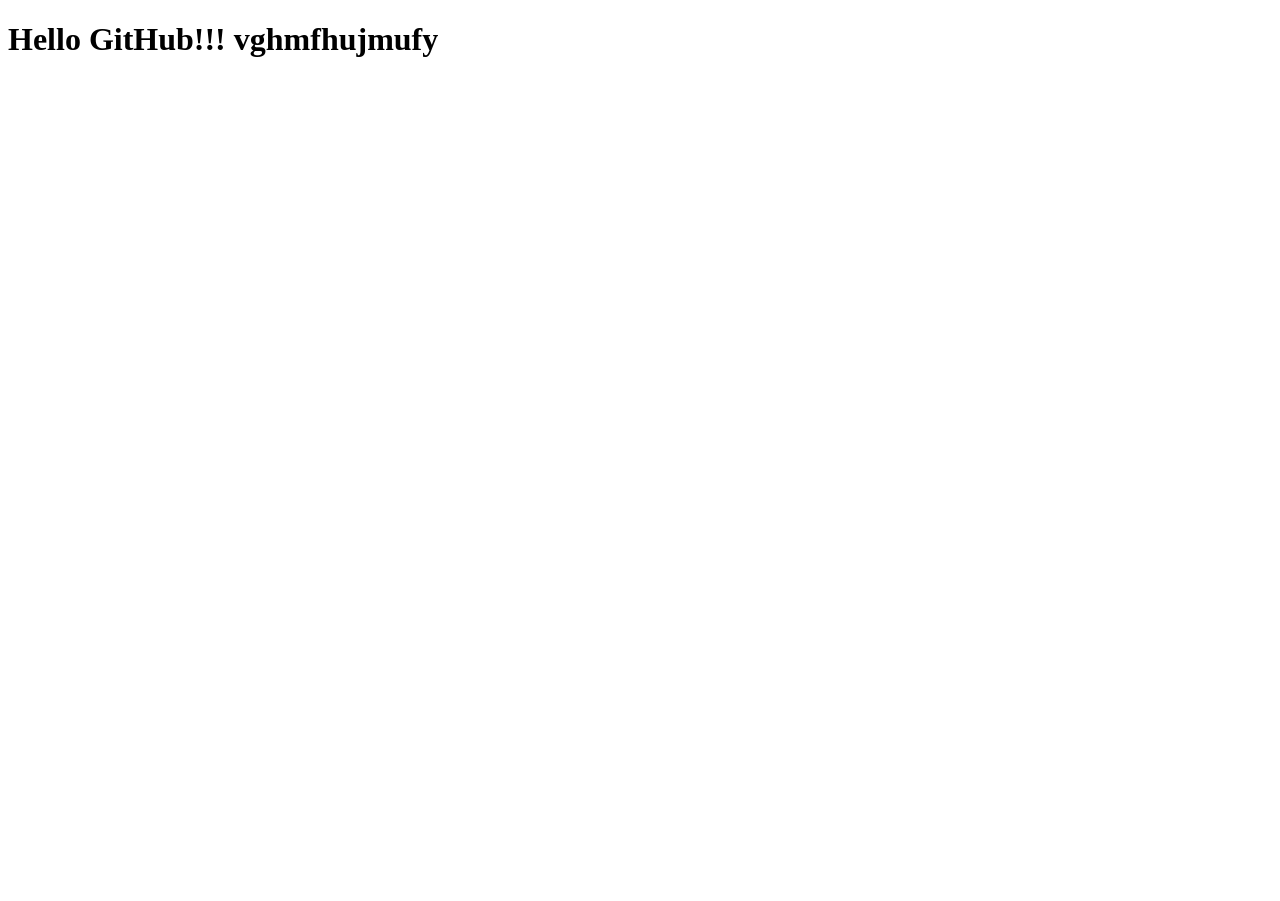
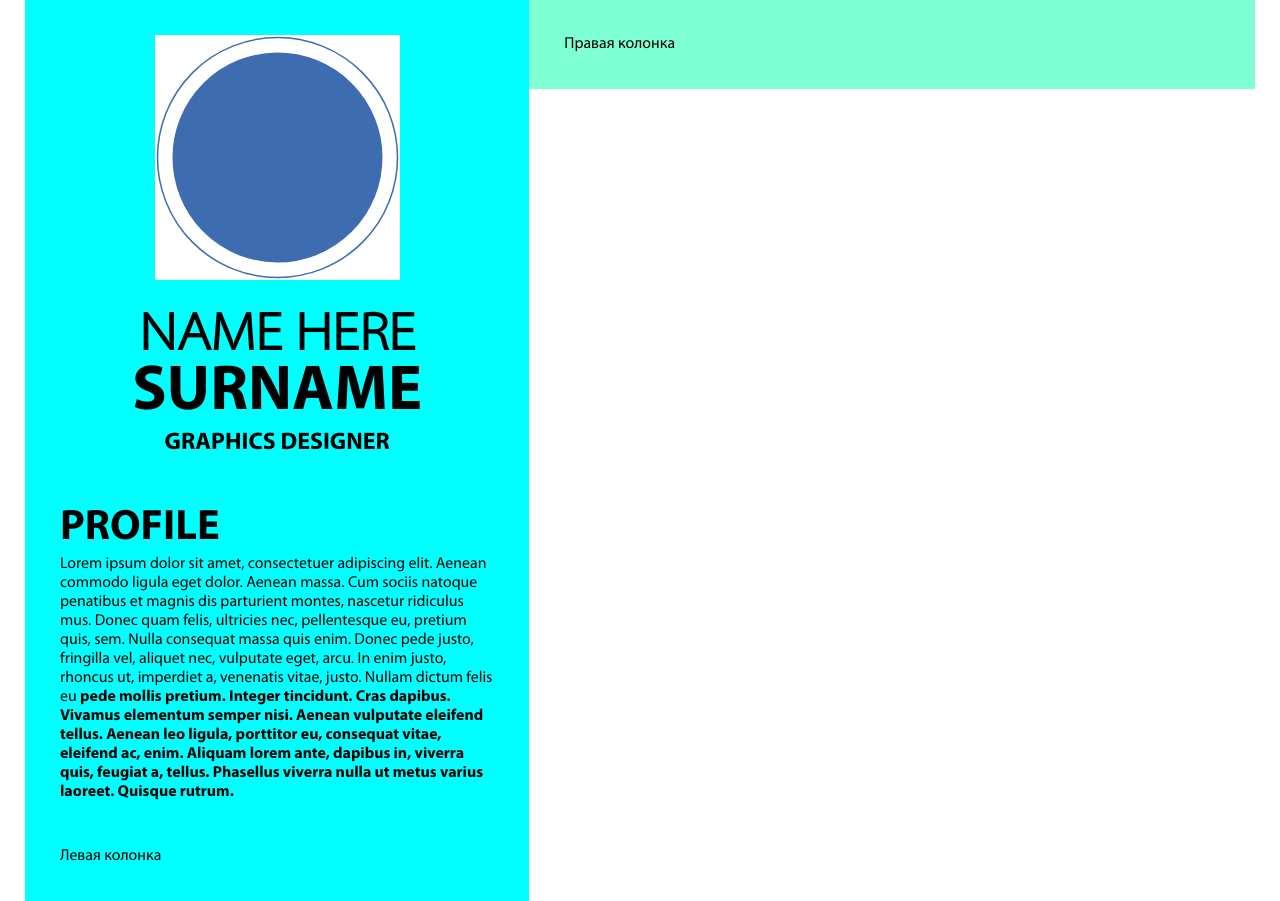
Before and after one commit to in19farkt/resume, a plain HTML site: page index.html in a window 1280 px wide. Before the commit the page ends 800 px from the top, so only its background shows below. Drawn offline with Linux system fonts and the light colour scheme.

Commit message:
Layout + Face

```diff
--- a/css/style.css
+++ b/css/style.css
@@ -0,0 +1,141 @@
+* {
+    -moz-box-sizing: border-box;
+    -webkit-box-sizing: border-box;
+    box-sizing: border-box;
+    padding: 0;
+    margin: 0;
+}
+
+/**** Font ****/
+
+p {
+    font-family: MyriadProRegular;
+    font-size: 11.9pt;
+}
+
+h1, h2, h3 {
+    font-family: MyriadProBold;
+    text-transform: uppercase;
+}
+
+b {
+    font-family: MyriadProBold;
+    line-height: 95%;
+}
+
+/**** Layout ****/
+
+.container {
+    margin: 0 auto;
+    max-width: 1280px;
+    min-width: 350px;
+    position: relative;
+    padding: 0;
+}
+
+.left-column {
+    background-color: aqua;
+}
+
+.right-column {
+    background-color: aquamarine;
+}
+
+.left-column, .right-column {
+    float: none;
+    width: 100%;
+    padding: 35px;
+    margin: 0;
+}
+
+@media(min-width: 700px) {
+    .left-column {
+        display: inline-block;
+        float: left;
+        width: 350px;
+    }
+    .right-column {
+        float: none;
+        width: auto;
+        margin-left: 350px;
+    }
+}
+
+@media(min-width: 900px) {
+    .container {
+        padding: 0 25px;
+    }
+
+    .left-column {
+        float: left;
+        width: 41%;
+    }
+    .right-column {
+        float: right;
+        width: 59%;
+        margin: 0;
+    }
+}
+
+/**** Section title ****/
+
+section {
+    position: relative;
+    margin-bottom: 45px;
+}
+
+section:not(.face) h1 {
+    font-size: 32pt;
+}
+
+
+
+/**** Face ****/
+
+.face {
+    text-align: center;
+}
+.face .photo {
+    position: relative;
+    width: 245px;
+    height: 245px;
+    top: 0;
+    margin: 0 auto;
+    margin-bottom: 30px;
+    background-color: #3d6cb0;
+}
+
+.face .photo-mask {
+    position: absolute;
+    top: 0;
+    left: 0;
+    z-index: 10;
+    width: 245px;
+    height: 245px;
+    background-image: url("../img/photo-mask.svg");
+    background-repeat: no-repeat;
+    background-position: 50% 50%;
+    outline: 0;
+    transition: transform 0.6s ease-out;
+    transform: scale(1);
+}
+
+.face .photo:hover .photo-mask {
+    transform: scale(1.07);
+}
+
+
+.face h1 {
+    font-family: MyriadProLightSemiExt;
+    font-size: 39.8pt;
+    line-height: 40pt;
+    margin-bottom: 5px;
+}
+
+.face h1 b {
+    font-size: 47.9pt;
+}
+
+.face h2 {
+    font-size: 18pt;
+}
--- a/index.html
+++ b/index.html
@@ -1,11 +1,44 @@
 <!DOCTYPE html>
 <html>
 <head>
+	<meta charset="utf-8">
 	<title>Резюме</title>
 	<link rel="stylesheet" type="text/css" href="css/stylename.css">
 	<link rel="stylesheet" type="text/css" href="css/style.css">
 </head>
 <body>
-	<h1>Hello GitHub!!! vghmfhujmufy</h1>
+	<div class="container">
+		<main class="resume">
+			<div class="left-column">
+				<section class="face">
+					<div class="photo">
+						<a class="photo-mask" href="#"></a>
+					</div>
+					<h1>Name Here <b>Surname</b></h1>
+					<h2>Graphics Designer</h2>
+				</section>
+				<section class="profile">
+					<div class="title">
+						<div class="icon"></div>
+						<h1>profile</h1>
+					</div>
+					<p>Lorem ipsum dolor sit amet, consectetuer adipiscing elit.
+						Aenean commodo ligula eget dolor. Aenean massa. Cum sociis natoque penatibus
+						et magnis dis parturient montes, nascetur ridiculus mus. Donec quam felis,
+						ultricies nec, pellentesque eu, pretium quis, sem. Nulla consequat massa quis enim.
+						Donec pede justo, fringilla vel, aliquet nec, vulputate eget, arcu. In enim justo,
+						rhoncus ut, imperdiet a, venenatis vitae, justo. Nullam dictum felis eu <b>pede
+						mollis pretium. Integer tincidunt. Cras dapibus. Vivamus elementum semper nisi.
+						Aenean vulputate eleifend tellus. Aenean leo ligula, porttitor eu, consequat vitae,
+						eleifend ac, enim. Aliquam lorem ante, dapibus in, viverra quis, feugiat a, tellus.
+						Phasellus viverra nulla ut metus varius laoreet. Quisque rutrum. </b></p>
+				</section>
+				<p>Левая колонка</p>
+			</div>
+			<div class="right-column">
+				<p>Правая колонка</p>
+			</div>
+		</main>
+	</div>
 </body>
 </html>
```
Also changed, not shown: img/photo-mask.svg (added).
